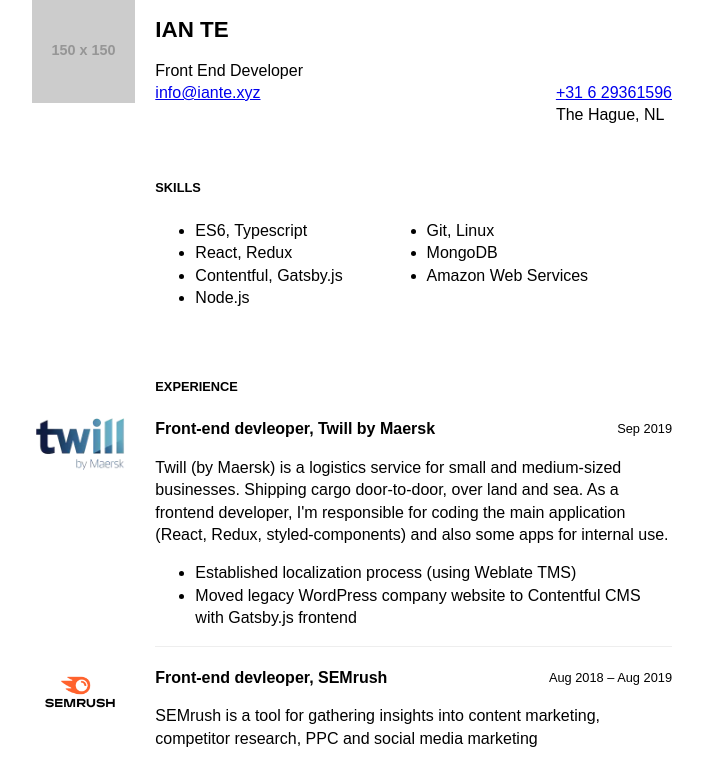
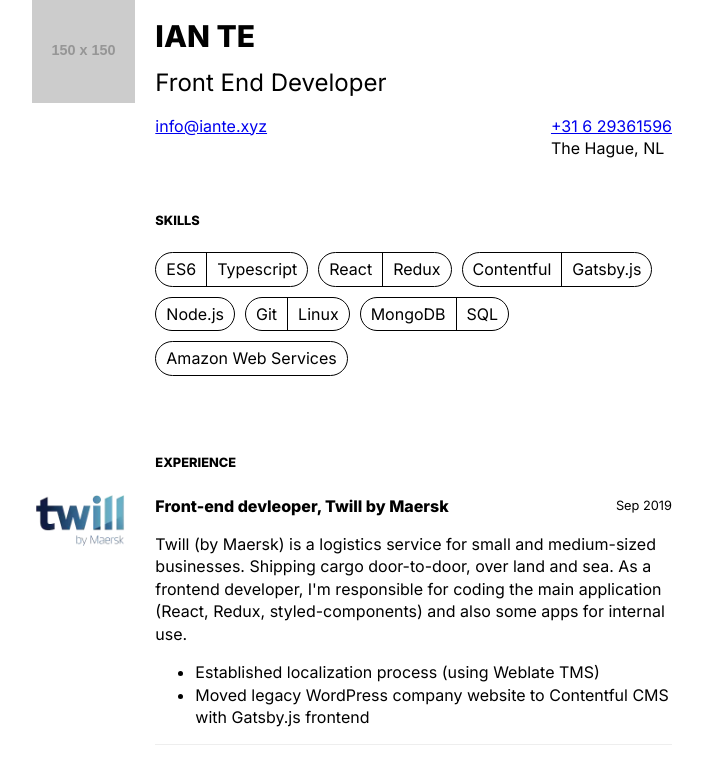
Before and after one commit to ian-te/iante.xyz, a Gatsby site: page /cv in a window 1280 px wide. Shown: the top 762 px of the page, without its empty margins (288-991 px from the left). Built offline with nearby package versions, Linux system fonts and the light colour scheme; Gatsby itself is replaced by a stand-in of ours; placeholder pictures from the web are drawn by us.

Commit message:
styling fixes

```diff
--- a/gatsby-config.js
+++ b/gatsby-config.js
@@ -64,5 +64,12 @@ module.exports = {
       },
       __key: "pages",
     },
+    {
+      resolve: "gatsby-plugin-pdf",
+      options: {
+        paths: ["/cv"],
+        outputPath: "/public/exports",
+      },
+    },
   ],
 };
--- a/package.json
+++ b/package.json
@@ -26,6 +26,7 @@
     "gatsby-plugin-image": "^1.2.0",
     "gatsby-plugin-manifest": "^3.1.0",
     "gatsby-plugin-mdx": "^2.1.0",
+    "gatsby-plugin-pdf": "0.0.1",
     "gatsby-plugin-postcss": "^4.1.0",
     "gatsby-plugin-react-helmet": "^4.1.0",
     "gatsby-plugin-sharp": "^3.1.1",
--- a/src/components/cv/Basics/index.js
+++ b/src/components/cv/Basics/index.js
@@ -7,7 +7,12 @@ const Wrapper = styled.div`
   @media (min-width: 600px) {
     display: flex;
     justify-content: space-between;
+    margin-top: 20px;
   }
+`;
+
+const Label = styled.div`
+  font-size: 24px;
 `;
 
 export const Basics = ({ name, label, email, phone, summary, location }) => {
@@ -15,7 +20,7 @@ export const Basics = ({ name, label, email, phone, summary, location }) => {
     <Section img={<img src="https://via.placeholder.com/150" />}>
       <header>
         <Name>{name}</Name>
-        {label}
+        <Label>{label}</Label>
       </header>
       <Wrapper>
         <div>
--- a/src/components/cv/Experience/index.js
+++ b/src/components/cv/Experience/index.js
@@ -19,13 +19,16 @@ export const Experience = ({ employers, label }) => {
 
 const Wrapper = styled.details`
   position: relative;
-  summary {
-    list-style-type: none;
-    display: flex;
-    justify-content: space-between;
-  }
   time {
     font-size: 80%;
+  }
+  summary {
+    display: flex;
+    &:before {
+      content: ">";
+      display: none !important;
+    }
+    justify-content: space-between;
   }
   &:not(:last-child) {
     margin-bottom: 20px;
--- a/src/components/cv/Name/index.js
+++ b/src/components/cv/Name/index.js
@@ -2,7 +2,7 @@ import styled from "styled-components";
 
 const Name = styled.h1`
   text-transform: uppercase;
-  font-size: 140%;
+  font-size: 30px;
 `;
 
 export { Name };
--- a/src/components/cv/Skills/index.js
+++ b/src/components/cv/Skills/index.js
@@ -7,7 +7,11 @@ export const Skills = ({ skills }) => {
     <Section label="Skills">
       <SkillsWrapper>
         {skills.map((skill) => (
-          <Skill>{skill}</Skill>
+          <Skill>
+            {skill.map((skill) => (
+              <SkillInner>{skill}</SkillInner>
+            ))}
+          </Skill>
         ))}
       </SkillsWrapper>
     </Section>
@@ -15,9 +19,22 @@ export const Skills = ({ skills }) => {
 };
 
 const SkillsWrapper = styled.ul`
-  display: grid;
-  grid-template-rows: repeat(4, 1fr);
-  grid-auto-flow: column;
+  display: flex;
+  flex-wrap: wrap;
+  list-style-type: none;
+  padding-left: 0;
 `;
 
-const Skill = styled.li``;
+const Skill = styled.li`
+  margin: 0 10px 10px 0;
+  border: 1px solid #000;
+  border-radius: 20px;
+`;
+
+const SkillInner = styled.span`
+  display: inline-block;
+  padding: 5px 10px;
+  :not(:last-child) {
+    border-right: 1px solid #000;
+  }
+`;
--- a/src/data/resume.yml
+++ b/src/data/resume.yml
@@ -15,13 +15,22 @@ basics:
     countryCode: NL
 
   skills:
-    - ES6, Typescript
-    - React, Redux
-    - Contentful, Gatsby.js
-    - Node.js
-    - Git, Linux
-    - MongoDB
-    - Amazon Web Services
+    - - ES6
+      - Typescript
+    - - React
+      - Redux
+
+    - - Contentful
+      - Gatsby.js
+
+    - - Node.js
+
+    - - Git
+      - Linux
+
+    - - MongoDB
+      - SQL
+    - - Amazon Web Services
 
 employers:
   - name: Twill by Maersk
--- a/src/pages/index.css
+++ b/src/pages/index.css
@@ -1,9 +1,12 @@
+@import url("https://fonts.googleapis.com/css2?family=Inter:wght@400;800;900&display=swap");
+
 body {
   padding: 0;
   margin: 0;
-  font-family: sans-serif;
+  font-family: Inter, sans-serif;
   line-height: 1.4em;
 }
+
 .main {
   padding: 14px;
   display: flex;
```
Also changed, not shown: 1 other file.
